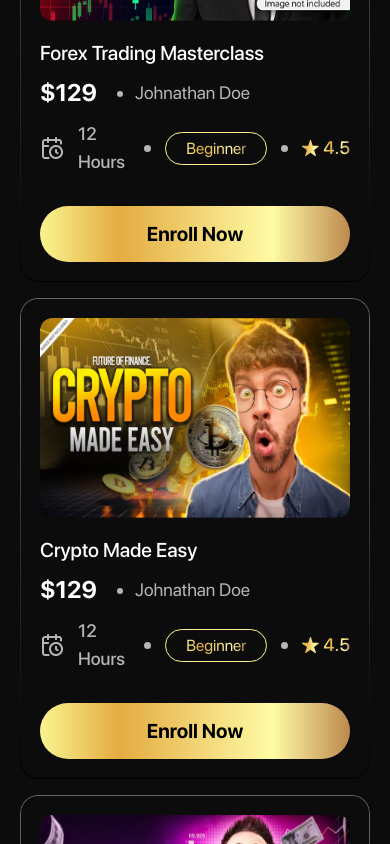
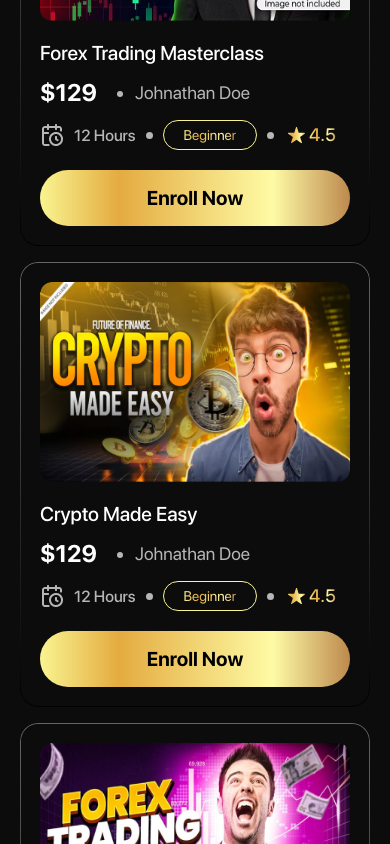
Before and after one commit to maheshBavishi/golden-bulls-webapp, a Next.js app: page / in a window 390 px wide. Shown: the part 4820-5664 px from the top of the page. Built offline with nearby package versions, Linux system fonts and the light colour scheme.

Commit message:
styles:card responsive design issue fixed

```diff
--- a/src/components/coursesCard/coursesCard.module.scss
+++ b/src/components/coursesCard/coursesCard.module.scss
@@ -124,10 +124,19 @@
             gap: 14px;
             padding: 0 0 30px 0;
 
+            @include respond-to("sm") {
+                gap: 10px;
+                padding: 0 0 20px 0;
+            }
+
             .dotButton {
                 display: flex;
                 align-items: center;
                 gap: 14px;
+
+                @include respond-to("sm") {
+                    gap: 10px;
+                }
 
                 .dot {
                     width: 7px;
@@ -147,6 +156,10 @@
                     padding: 6px 20px;
                     @include font-normal;
 
+                    @include respond-to("sm") {
+                        font-size: 14px;
+                    }
+
                     span {
                         background: var(--GOLD, linear-gradient(90deg, #F9F490 0%, #E4AB40 25.48%, #FEFBA5 75%, #BD894E 100%));
                         background-clip: text;
@@ -161,6 +174,10 @@
                 align-items: center;
                 gap: 14px;
 
+                @include respond-to("sm") {
+                    gap: 10px;
+                }
+
                 span {
                     display: block;
                     color: #B6B6B6;
@@ -171,7 +188,7 @@
                     @include font-medium;
 
                     @include respond-to("sm") {
-                        @include font18;
+                        font-size: 16px;
                     }
                 }
             }
```
